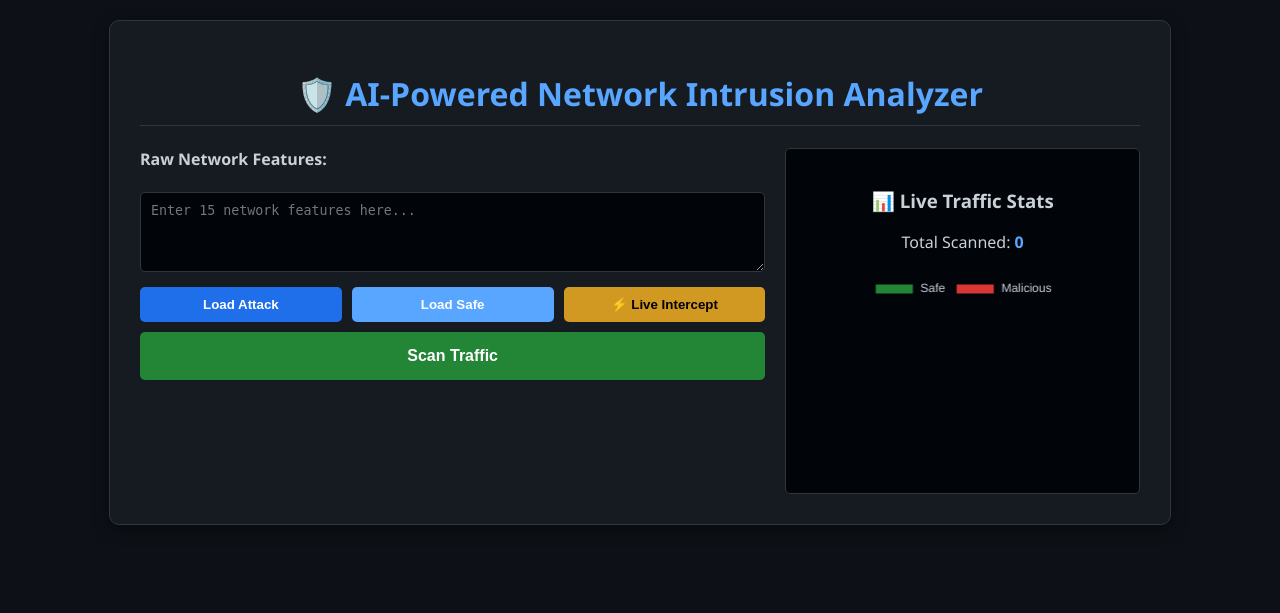
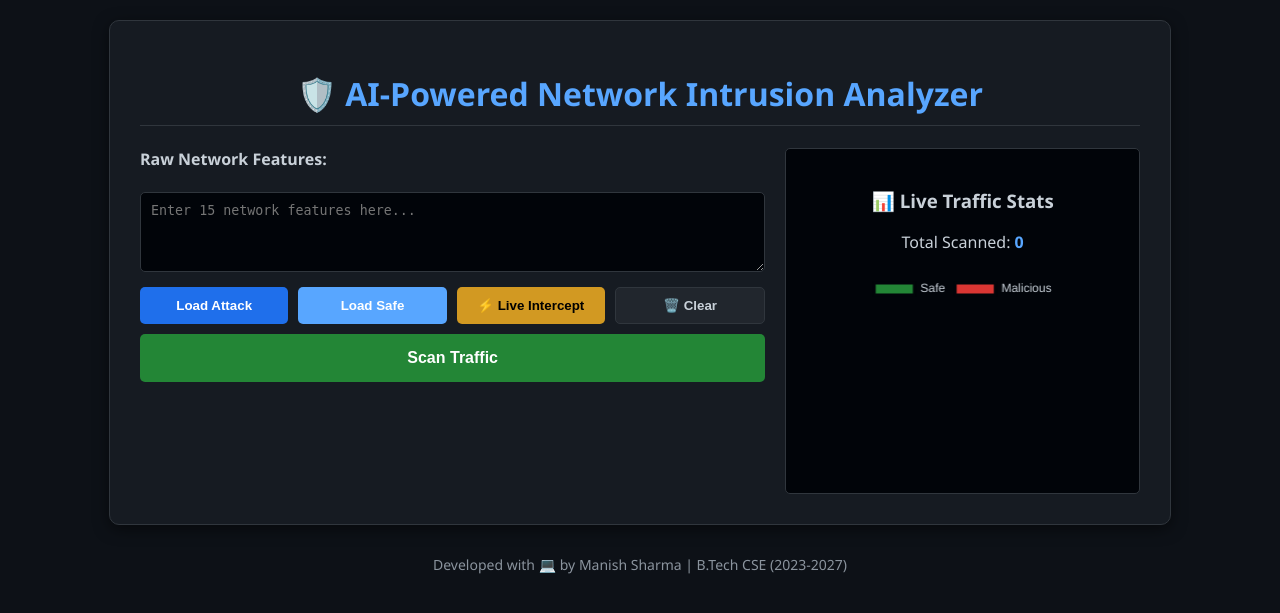
Before and after one commit to the-miz-4u/AI-NIDS-Analyzer, a Flask app: page / in a window 1280 px wide. Shown: the top 613 px of the page. Run offline with Flask 3, Linux system fonts and the light colour scheme; parts of the project's set-up code (start-up, migrations or seed data) failed here and were passed over.

Commit message:
Added clear dashboard button and developer footer

```diff
--- a/templates/index.html
+++ b/templates/index.html
@@ -81,6 +81,8 @@
         #loadSafeBtn:hover { background-color: #79c0ff; }
         #liveBtn { background-color: #d29922; color: black; font-weight: 900; flex: 1;}
         #liveBtn:hover { background-color: #e3b341; }
+        #clearBtn { background-color: #21262d; color: #c9d1d9; border: 1px solid #30363d; flex: 1;}
+        #clearBtn:hover { background-color: #30363d; }
 
         .result-card {
             display: none;
@@ -114,6 +116,13 @@
             width: 100%;
             margin-top: 20px;
         }
+        .footer {
+            text-align: center;
+            margin-top: 30px;
+            color: #8b949e;
+            font-size: 14px;
+            padding-bottom: 20px;
+        }
     </style>
 </head>
 <body>
@@ -132,6 +141,7 @@
                     <button id="loadSampleBtn" onclick="loadSample()">Load Attack</button>
                     <button id="loadSafeBtn" onclick="loadSafeSample()">Load Safe</button>
                     <button id="liveBtn" onclick="fetchLiveTraffic()">⚡ Live Intercept</button>
+                    <button id="clearBtn" onclick="clearDashboard()">🗑️ Clear</button>
                 </div>
                 <button id="scanBtn" onclick="analyzeTraffic()">Scan Traffic</button>
             </div>
@@ -156,6 +166,10 @@
             </div>
         </div>
     </div>
+</div>
+
+<div class="footer">
+    Developed with 💻 by Manish Sharma | B.Tech CSE (2023-2027)
 </div>
 
 <script>
@@ -230,6 +244,14 @@
         }
     }
 
+    // Dashboard reset karne ka function
+    function clearDashboard() {
+        document.getElementById('packetData').value = "";
+        document.getElementById('resultCard').style.display = 'none';
+        document.getElementById('downloadBtn').style.display = 'none';
+        document.getElementById('scanBtn').innerText = "Scan Traffic";
+    }
+
     async function analyzeTraffic() {
         const rawData = document.getElementById('packetData').value;
         if(!rawData) {
```
